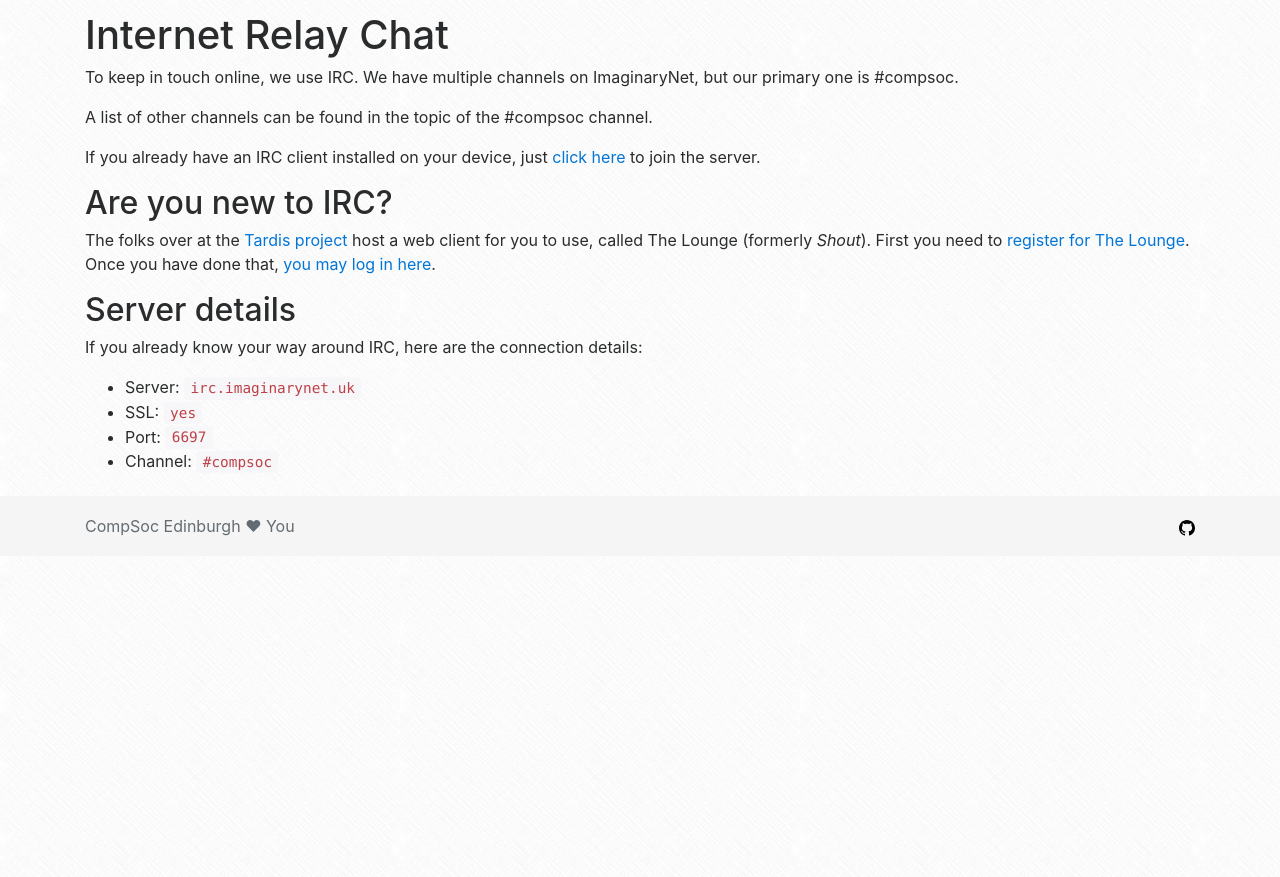
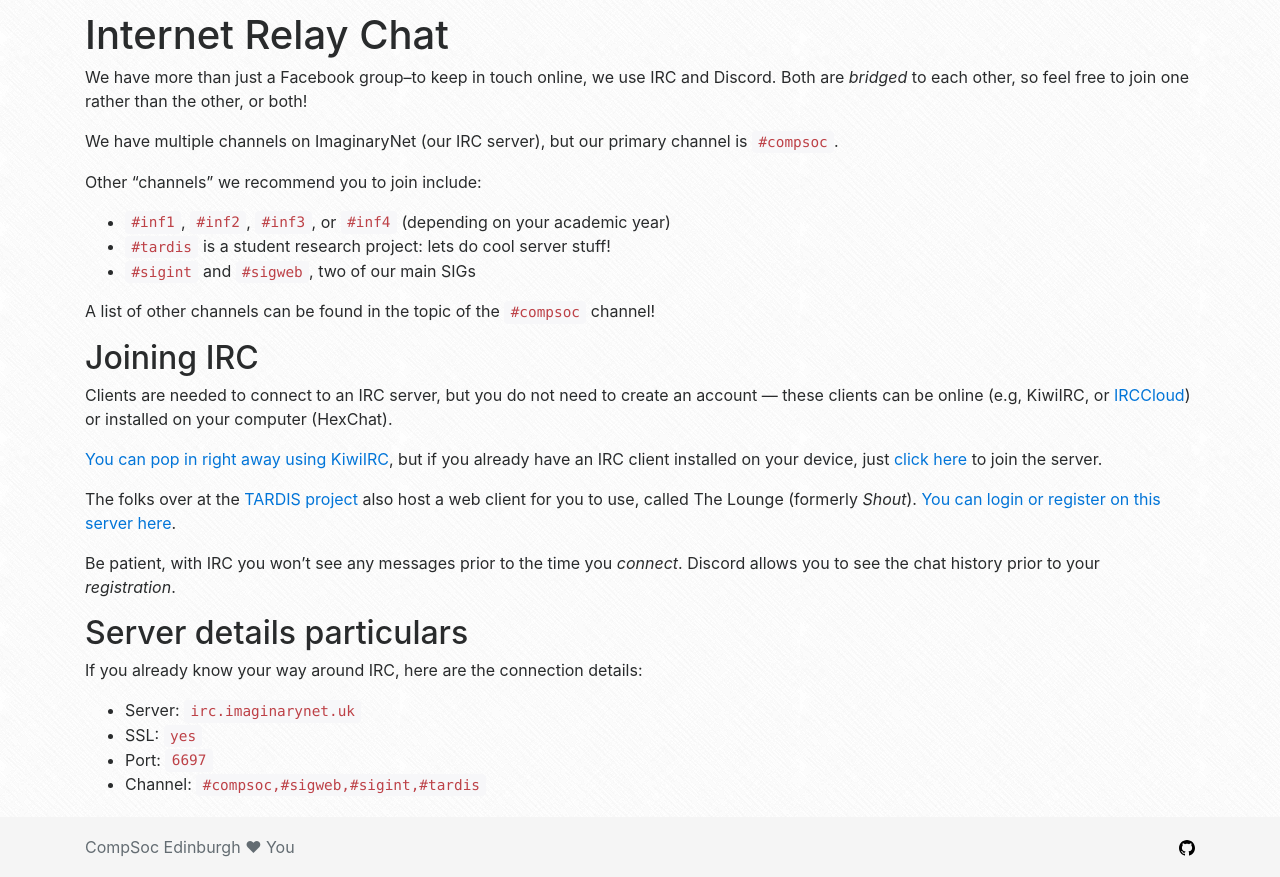
Before and after one commit to compsoc-edinburgh/website, a Jekyll site: the page built from _pages/irc.md, in a window 1280 px wide. Shown: the part 344-1221 px from the top of the page. Built offline with Jekyll 4.4.1, drawn with Linux system fonts in a browser that asks for light colours; nearby versions of some CDN libraries; before the commit the page ends 900 px from its top, so only the background shows below that.

Commit message:
Make IRC more detailed, and remove info from community
Also say TARDIS not Tardis because i want to see the world burn

```diff
--- a/_pages/irc.md
+++ b/_pages/irc.md
@@ -3,21 +3,37 @@
 longtitle: "Internet Relay Chat"
 ---
 
-To keep in touch online, we use IRC. We have multiple channels on ImaginaryNet, but our primary one is #compsoc.
+We have more than just a Facebook group–to keep in touch online, we use IRC and Discord. Both are _bridged_ to each other,
+so feel free to join one rather than the other, or both!
 
-A list of other channels can be found in the topic of the #compsoc channel.
+We have multiple channels on ImaginaryNet (our IRC server), but our primary channel is `#compsoc`.
 
-If you already have an IRC client installed on your device, just [click here](ircs://irc.imaginarynet.uk/#compsoc) to join the server.
+Other "channels" we recommend you to join include:
 
-## Are you new to IRC?
+- `#inf1`, `#inf2`, `#inf3`, or `#inf4` (depending on your academic year)
+- `#tardis` is a student research project: lets do cool server stuff!
+- `#sigint` and `#sigweb`, two of our main SIGs
 
-The folks over at the [Tardis project](https://tardis.ed.ac.uk/) host a web client for you to use, called The Lounge (formerly _Shout_). First you need to [register for The Lounge](https://shout-register.tardis.ed.ac.uk/). Once you have done that, [you may log in here](https://shout.tardis.ed.ac.uk).
+A list of other channels can be found in the topic of the `#compsoc` channel!
 
-## Server details
+## Joining IRC
+
+Clients are needed to connect to an IRC server, but you do not need to create an account — these clients can be online
+(e.g, KiwiIRC, or [IRCCloud](https://irccloud.com)) or installed on your computer (HexChat).
+
+[You can pop in right away using KiwiIRC](https://kiwiirc.com/client/irc.imaginarynet.uk:+6697#compsoc), but if you already have
+an IRC client installed on your device, just [click here](ircs://irc.imaginarynet.uk/#compsoc) to join the server.
+
+The folks over at the [TARDIS project](https://tardis.ed.ac.uk/) also host a web client for you to use, called The Lounge (formerly _Shout_).
+[You can login or register on this server here](https://shout.tardis.ed.ac.uk).
+
+Be patient, with IRC you won't see any messages prior to the time you _connect_. Discord allows you to see the chat history prior to your _registration_.
+
+## Server details particulars
 
 If you already know your way around IRC, here are the connection details:
 
 * Server: `irc.imaginarynet.uk`
 * SSL: `yes`
 * Port: `6697`
-* Channel: `#compsoc`
+* Channel: `#compsoc,#sigweb,#sigint,#tardis`
```
Also changed, not shown: _pages/community.html (+0 -12 lines).
